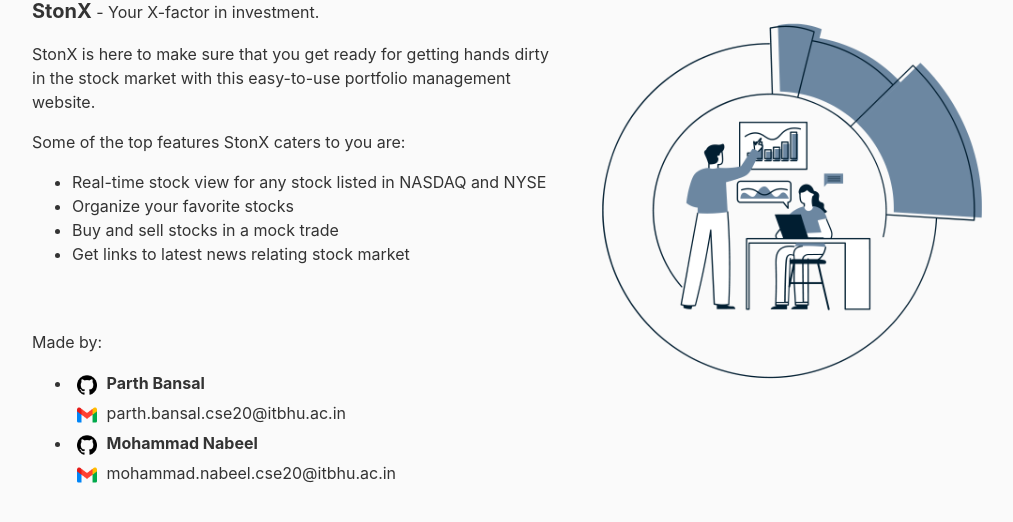
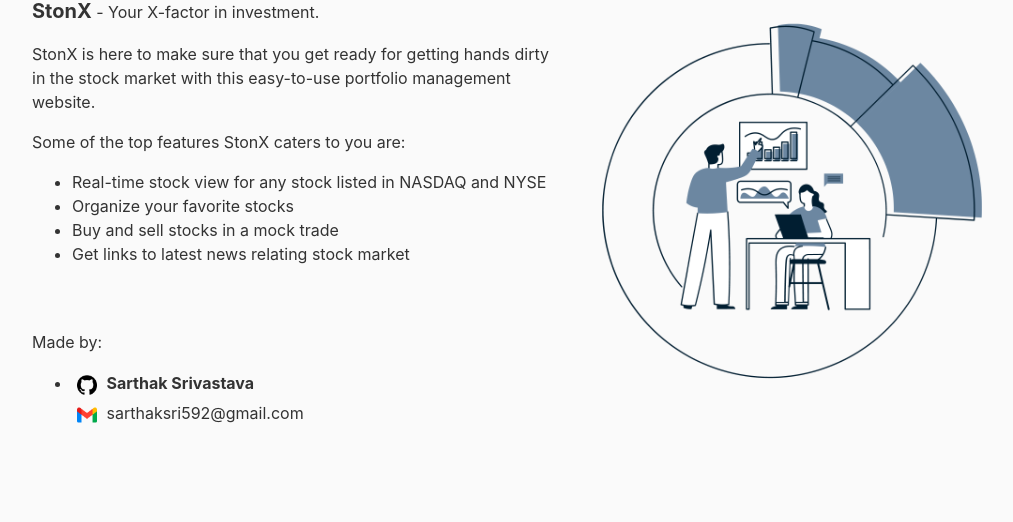
Before and after one commit to sarthak-dv/Stonx, a Django app: page /about in a window 1280 px wide. Shown: the part 212-734 px from the top of the page, without its empty margins (68-1081 px from the left). Run offline with Django 3.2, Linux system fonts and the light colour scheme; some libraries are stand-ins or nearby versions.

Commit message:
Update about.html

```diff
--- a/stock_market/templates/about.html
+++ b/stock_market/templates/about.html
@@ -30,22 +30,13 @@
 				<div class="contacts">
 					<ul>
 						<li>
-							<a class="inc" href="https://github.com/parthb83" target="_blank">
+							<a class="inc" href="https://github.com/sarthak-dv" target="_blank">
 								<img src="{% static 'github-logo.png' %}" width="20" height="20" alt="" style="margin: 5px; vertical-align:middle">
 							</a>
-							<b>Parth Bansal</b>
+							<b>Sarthak Srivastava</b>
 							<br/>
 							<img src="{% static 'gmail-logo.png' %}" width="20" height="20" alt="" style="margin: 5px; vertical-align:middle">
-							parth.bansal.cse20@itbhu.ac.in
-						</li>
-						<li>
-							<a class="inc" href="https://github.com/Nabeel-Jo" target="_blank">
-								<img src="{% static 'github-logo.png' %}" width="20" height="20" alt="" style="margin: 5px; vertical-align:middle">
-							</a>
-							<b>Mohammad Nabeel</b>
-							<br/>
-							<img src="{% static 'gmail-logo.png' %}" width="20" height="20" alt="" style="margin: 5px; vertical-align:middle">
-							mohammad.nabeel.cse20@itbhu.ac.in
+							sarthaksri592@gmail.com
 						</li>
 					</ul>
 				</div>
```
